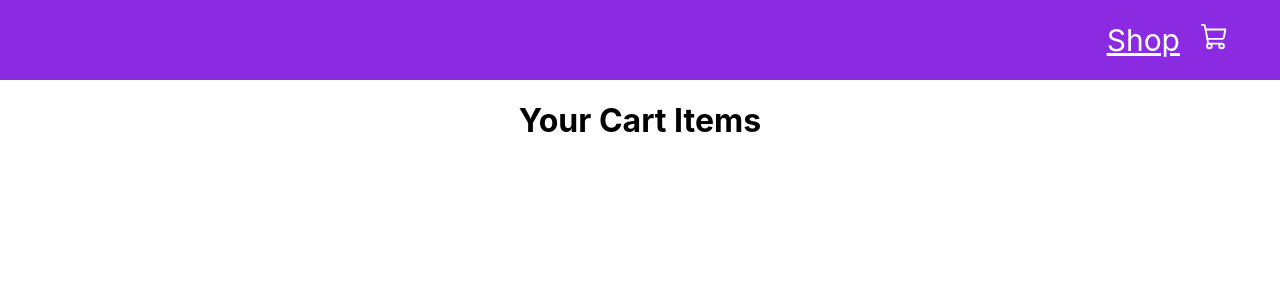
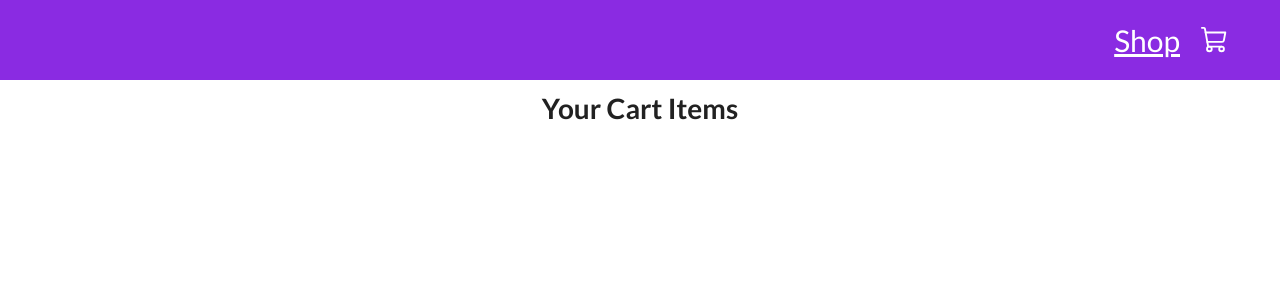
Before and after one commit to Wesebebe/gorigo-online-shop, a React (Create React App) app: page /cart in a window 1280 px wide. Shown: the top 300 px of the page. Built offline with nearby package versions, Linux system fonts and the light colour scheme; data requests are answered from the project's data file.

Commit message:
Modify css files

```diff
--- a/package.json
+++ b/package.json
@@ -11,6 +11,8 @@
     "react-dom": "^18.2.0",
     "react-router-dom": "^6.11.0",
     "react-scripts": "5.0.1",
+    "semantic-ui-css": "^2.5.0",
+    "semantic-ui-react": "^2.1.4",
     "web-vitals": "^2.1.4"
   },
   "scripts": {
--- a/src/components/Product.js
+++ b/src/components/Product.js
@@ -11,7 +11,7 @@ const Product = ({id, name, price, src}) => {
       <img src={src} alt={name} />
       <h3>{name}</h3>
       <h6>Ksh.{price}</h6>
-      <button onClick={() => addToCart(id)}>
+      <button onClick={() => addToCart(id)} calssName="ui primary button">
         Add to Cart{cartItemAmount > 0 && <> ({cartItemAmount})</>}
       </button>
     </div>
--- a/src/context/ShopContext.jsx
+++ b/src/context/ShopContext.jsx
@@ -24,8 +24,12 @@ export const ShopContextProvider = (props) => {
         setCartItems((prev) => ({...prev, [itemId] : prev[itemId] - 1}))
     }
 
-    const contextValue = {cartItems, addToCart, removeFromCart}
-    console.log(cartItems)
+    const updateCartItemCount = (newAmount, itemId) => {
+        setCartItems((prev) => ({...prev, [itemId] : newAmount}))
+    }
+
+    const contextValue = {cartItems, addToCart, removeFromCart,  updateCartItemCount}
+
 
     return <ShopContext.Provider value={contextValue}>{props.children}</ShopContext.Provider>
 }
--- a/src/index.css
+++ /dev/null
@@ -1,13 +0,0 @@
-body {
-  margin: 0;
-  font-family: -apple-system, BlinkMacSystemFont, 'Segoe UI', 'Roboto', 'Oxygen',
-    'Ubuntu', 'Cantarell', 'Fira Sans', 'Droid Sans', 'Helvetica Neue',
-    sans-serif;
-  -webkit-font-smoothing: antialiased;
-  -moz-osx-font-smoothing: grayscale;
-}
-
-code {
-  font-family: source-code-pro, Menlo, Monaco, Consolas, 'Courier New',
-    monospace;
-}
--- a/src/index.js
+++ b/src/index.js
@@ -1,7 +1,7 @@
 import React from 'react';
 import ReactDOM from 'react-dom/client';
-import './index.css';
 import App from './App';
+import 'semantic-ui-css/semantic.min.css';
 
 
 const root = ReactDOM.createRoot(document.getElementById('root'));
--- a/src/pages/Cart.js
+++ b/src/pages/Cart.js
@@ -7,7 +7,7 @@ export default function Cart() {
   const[items, setItems]= useState([])
 
   useEffect(()=> {
-    fetch("http://localhost:3003/items")
+    fetch("http://localhost:3000/items")
       .then(resp => resp.json())
       .then(items => setItems(items))
   }, []);
@@ -15,18 +15,18 @@ export default function Cart() {
   const{cartItems} = useContext(ShopContext)
 
   return (
-    <div>
-      <div className="cart">
+    <>
+      <div className="heading">
         <h1>Your Cart Items</h1>
       </div>
-      <div className="cartItem">
+      <div className="cart">
         {items.map((item) => {
           if(cartItems[item.id] !== 0){
             return <CartItem data={item}/>
           }
         })}
       </div>
-    </div>
+    </>
   )
 }
 
--- a/src/pages/CartItem.js
+++ b/src/pages/CartItem.js
@@ -1,16 +1,17 @@
 import React, {useContext} from 'react';
 import { ShopContext } from '../context/ShopContext';
+import "./cart.css";
 
 const CartItem = (props) => {
-    const{cartItems, addToCart, removeFromCart} = useContext(ShopContext)
+    const{cartItems, addToCart, removeFromCart, updateCartItemCount} = useContext(ShopContext)
     const{id, name, src, price} = props.data
   return (
-    <div>
+    <div className="cartItem">
       <img src={src} alt={name} />
       <h3>{name}</h3>
       <h6>Ksh.{price}</h6>
       <button onClick={() => removeFromCart(id)}> - </button>
-      <input value={cartItems[id]} />
+      <input value={cartItems[id]} onChange={(e) => updateCartItemCount(Number(e.target.value), id)}/>
       <button onClick={() => addToCart(id)}> + </button>
     </div>
   )
--- a/src/pages/Shop.js
+++ b/src/pages/Shop.js
@@ -8,7 +8,7 @@ export default function Shop() {
   const[items, setItems]= useState([])
 
   useEffect(()=> {
-    fetch("http://localhost:3003/items")
+    fetch("http://localhost:3000/items")
       .then(resp => resp.json())
       .then(items => setItems(items))
   }, []);
@@ -18,10 +18,15 @@ export default function Shop() {
   })
 
   return (
-    <div className="products">
+    <div>
+      <h1 className='heading'>GORIGO ONLINE SHOP</h1>
+      <div className="products">
       {list}
+      </div>
     </div>
   )
 }
 
+// export const iteminfo = items.find((item) => item.id === Number(item));
+
 // export default Shop;
--- a/src/pages/cart.css
+++ b/src/pages/cart.css
@@ -1,17 +1,20 @@
 .cart{
-    display: flex;
-    flex-direction: column;
+    width: 100%;
+    height: auto;
+    display: inline;
+    grid-template-columns: 1fr 1fr 1fr;
+    place-items: center;
     justify-content: center;
     align-items: center;
+    text-align: center;
+}
+.heading{
+    text-align: center;
+    font-size: large;
 }
 
-.cartItem {
-    width: 700px;
-    height: 250px;
-    /* display: flex; */
-    align-items: center;
-    border-radius: 25px;
-    display: grid;
-    grid-template-columns: 1fr 1fr 1fr;
-    place-items: center;
+.cartItem input{
+    width: 40px;
+    text-align: center;
+
 }
--- a/src/pages/shop.css
+++ b/src/pages/shop.css
@@ -1,3 +1,4 @@
+
 .products{
     width: 100%;
     height: auto;
@@ -6,7 +7,7 @@
     place-items: center;
 }
 
-.product {
+/* .product {
     border-radius: 15px;
     width: 300px;
     height: 50%;
@@ -15,9 +16,17 @@
     flex-direction: column;
     justify-content: center;
     align-items: center;
-}
+} */
 
 .product img {
     width: 400px;
     /* height:auto; */
 }
+
+.heading{
+    text-align:center;
+    font-size: larger;
+    font-family: Arial, Helvetica, sans-serif;
+    font-weight: bolder;
+    margin-top: 10px;
+}
```
Also changed, not shown: 1 other file (tests, documents, lock files or other folders).
